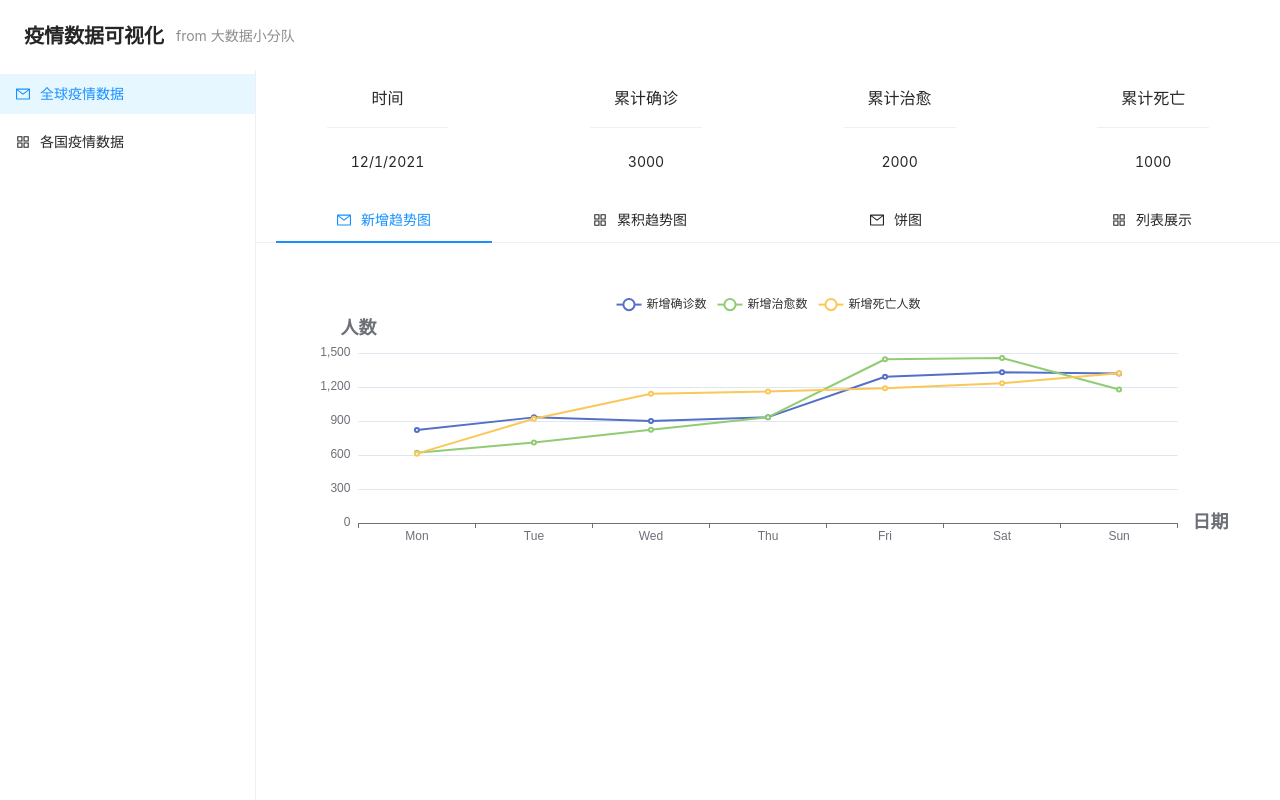
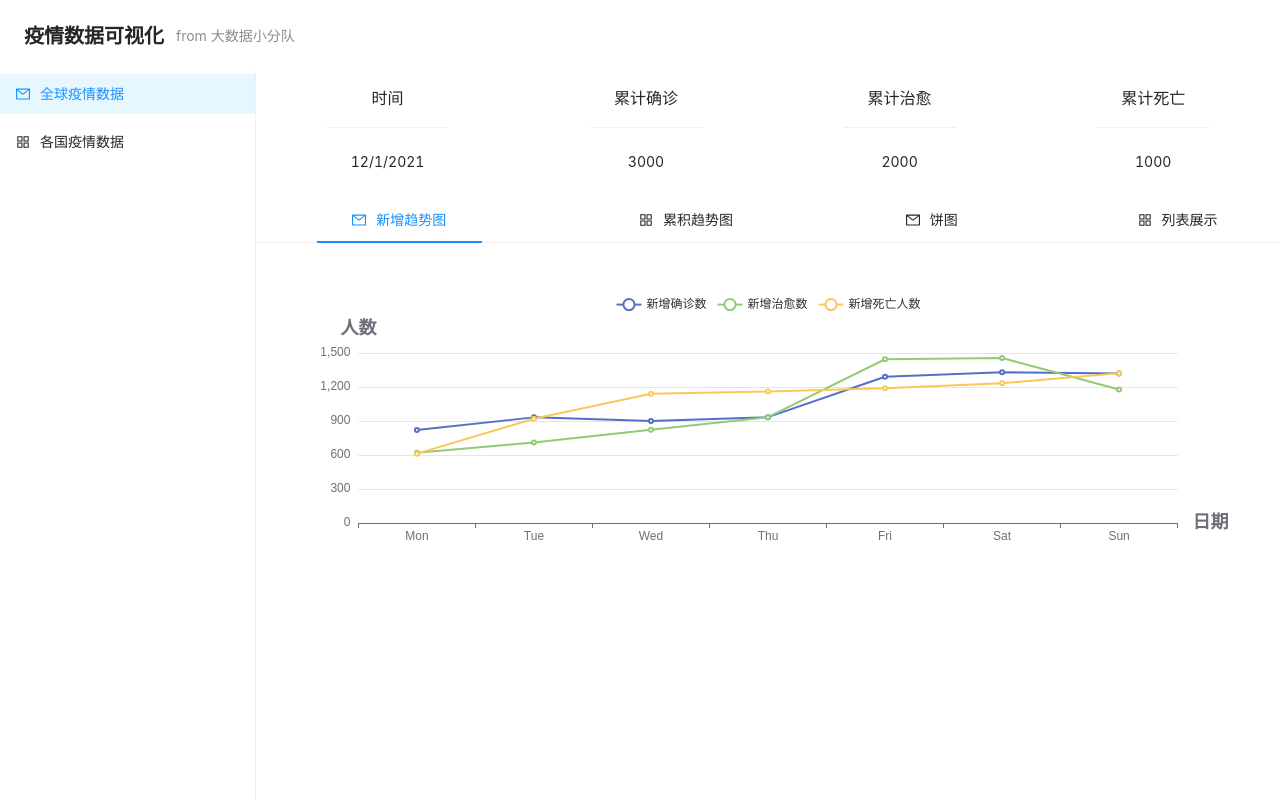
Before and after one commit to weiyan-shi/covid19, a React (Create React App) app: page / in a window 1280 px wide. Built offline with nearby package versions, Linux system fonts and the light colour scheme.

Commit message:
fix: 样式修改

```diff
--- a/src/App.css
+++ b/src/App.css
@@ -34,7 +34,7 @@
 }
 
 .global-menu-item{
-  width: calc(100% / 4);
+  width: calc(80% / 4);
   text-align: center;
 }
 
@@ -63,6 +63,6 @@
 }
 
 .country-menu-item{
-  width: calc(100% / 3);
+  width: calc(80% / 3);
   text-align: center;
 }
```
